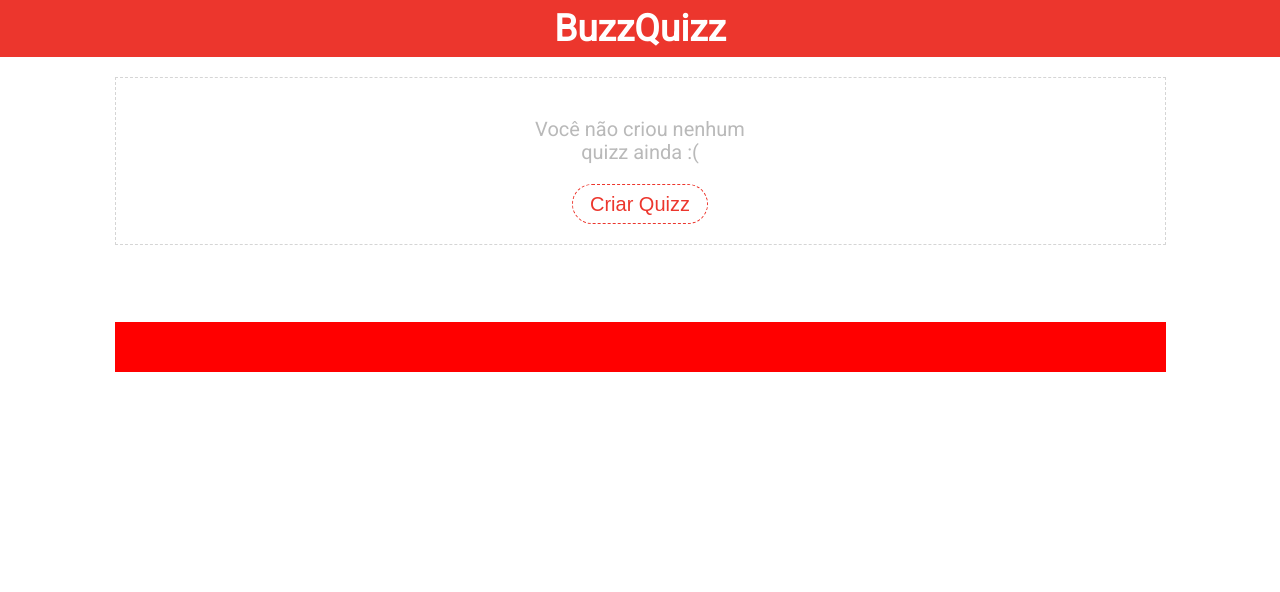
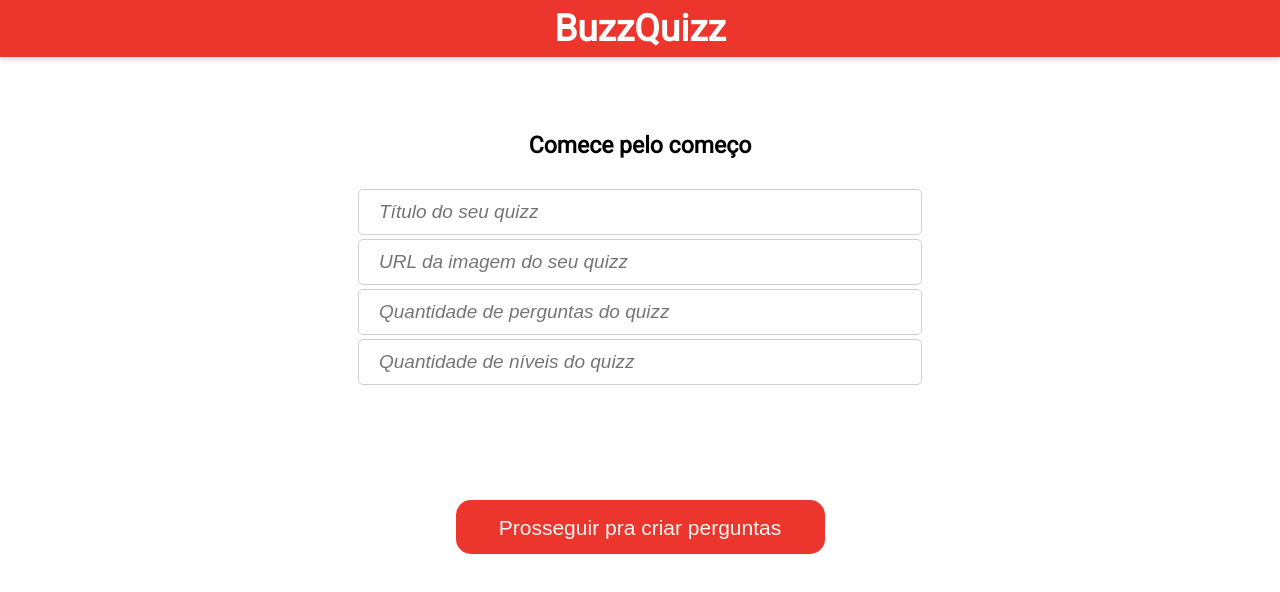
Before and after one commit to 01AndersonDuarte/projeto6-buzzquizz, a plain HTML site: page index.html in a window 1280 px wide. Both pictures are taken after a click on the button "Criar Quizz". Drawn offline with nearby package versions, Linux system fonts and the light colour scheme.

Commit message:
Requisito Botão de Navegação implementado

```diff
--- a/css/style.css
+++ b/css/style.css
@@ -18,6 +18,8 @@ header{
     top: 0;
 
     background-color: #EC362D;
+    box-shadow: 0px 4px 4px 0 rgba(0, 0, 0, .1);
+
 }
 header h1{
     color: #FFFFFF;;
@@ -50,7 +52,7 @@ main .botaoInicial p{
     color: #B9B9B9;
     text-align: center;
 }
-main .botaoInicial button{
+main .botaoInicial button, button:hover{
     width: 136px;
     height: 40px;
 
@@ -64,6 +66,8 @@ main .botaoInicial button{
     color: #EC362D;
 
     background-color: transparent;
+
+    cursor: pointer;
 }
 main .todosOsQuizzes{
     width: 1051px;
@@ -71,3 +75,56 @@ main .todosOsQuizzes{
 
     background-color: red;
 }
+
+.criarQuizz{
+    width: 600px;
+    margin-top: 132px;
+    text-align: center;
+}
+.criarQuizz h1{
+    font-size: 23px;
+    font-weight: 700;
+    line-height: 27px;
+    color: #000000;
+
+}
+.criarQuizz .telaUm div{
+    width: 100%;
+    height: 256px;
+    padding: 30px;
+    margin-bottom: 85px;
+
+    display: flex;
+    flex-direction: column;
+    align-items: center;
+    justify-content: space-between;
+}
+.criarQuizz .telaUm div input{
+    width: 564px;
+    height: 46px;
+    border: 1px solid #D1D1D1;
+    border-radius: 5px;
+
+    padding: 0px 20px;
+    font-style: italic;
+    font-size: 19px;
+    font-weight: 400;
+    color: #BABABA;
+}
+.criarQuizz .telaUm button{
+    width: 369px;
+    height: 54px;
+    font-size: 21px;
+    font-weight: 400;
+    line-height: 25px;
+    color: #FFF5F4;
+    text-align: center;
+    background-color: #EC362D;
+    border: none;
+    border-radius: 15px;
+
+}
+
+.escondido{
+    display: none;
+}
--- a/index.html
+++ b/index.html
@@ -25,10 +25,26 @@
         <main>
             <div class="botaoInicial">
                 <p>Você não criou nenhum quizz ainda :(</p>
-                <button>Criar Quizz</button>
+                <button onclick="criarQuizz()">Criar Quizz</button>
             </div>
             <div class="todosOsQuizzes"></div>
         </main>
+        <div class="criarQuizz escondido">
+            <div class="telaUm">
+                <h1>Comece pelo começo</h1>
+                <div>
+                    <input name="tituloQuizz" type="text" placeholder="Título do seu quizz">
+                    <input name="urlQuizz" type="text" placeholder="URL da imagem do seu quizz">
+                    <input name="numPerguntasQuizz" type="text" placeholder="Quantidade de perguntas do quizz">
+                    <input name="numNiveisQuizz" type="text" placeholder="Quantidade de níveis do quizz">
+                </div>
+                <button>Prosseguir pra criar perguntas</button>
+            </div>
+            <div class="telaDois escondido"></div>
+            <div class="telatrês escondido"></div>
+            <div class="telaQuatro escondido"></div>
+
+        </div>
 
         <script src="https://cdn.jsdelivr.net/npm/axios/dist/axios.min.js"></script>
         <script src="js/script.js"></script>
--- a/js/script.js
+++ b/js/script.js
@@ -0,0 +1,4 @@
+function criarQuizz(){
+    document.querySelector('main').classList.add('escondido');
+    document.querySelector('.criarQuizz').classList.remove('escondido');
+}
```
